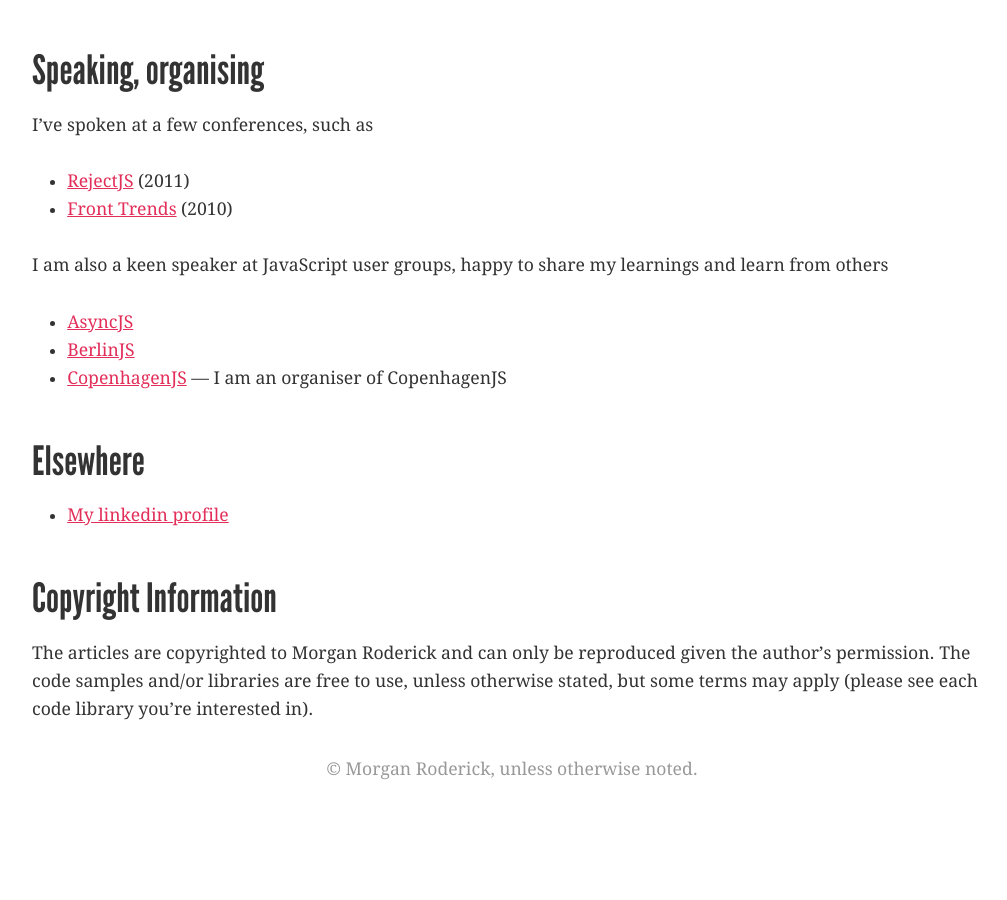
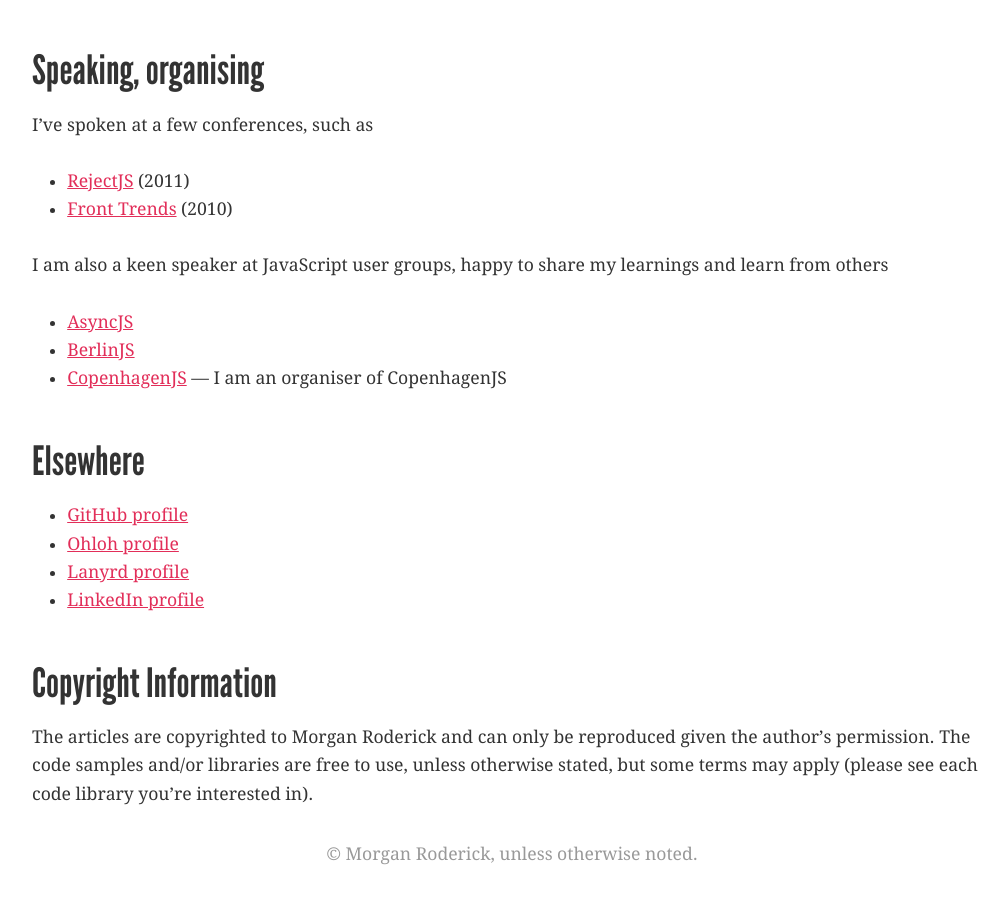
Before and after one commit to mroderick/blog.jekyll, a Jekyll site: the page built from site/about/index.md, in a window 1280 px wide and 900 px high, scrolled down 848 px. Shown: the whole window, without its empty margins (128-1135 px from the left). Built offline with Jekyll 4.4.1, drawn with Linux system fonts in a browser that asks for light colours; Markdown is read by kramdown in place of the engine named in the settings; before the commit the page ends 1663 px from its top, so only the background shows below that.

Commit message:
Updating about page with more links to public profiles

```diff
--- a/site/about/index.md
+++ b/site/about/index.md
@@ -37,10 +37,13 @@ I am also a keen speaker at JavaScript user groups, happy to share my learnings
 * [BerlinJS](http://berlinjs.org)
 * [CopenhagenJS](http://copenhagenjs.dk) — I am an organiser of CopenhagenJS
 
-
 ## Elsewhere
 
-* [My linkedin profile](http://www.linkedin.com/in/morganroderick)
+* [GitHub profile](https://github.com/mroderick)
+* [Ohloh profile](https://www.ohloh.net/accounts/mrgnrdrck)
+* [Lanyrd profile](http://lanyrd.com/profile/mrgnrdrck/)
+* [LinkedIn profile](http://www.linkedin.com/in/morganroderick)
+
 
 ## Copyright Information
 
```
